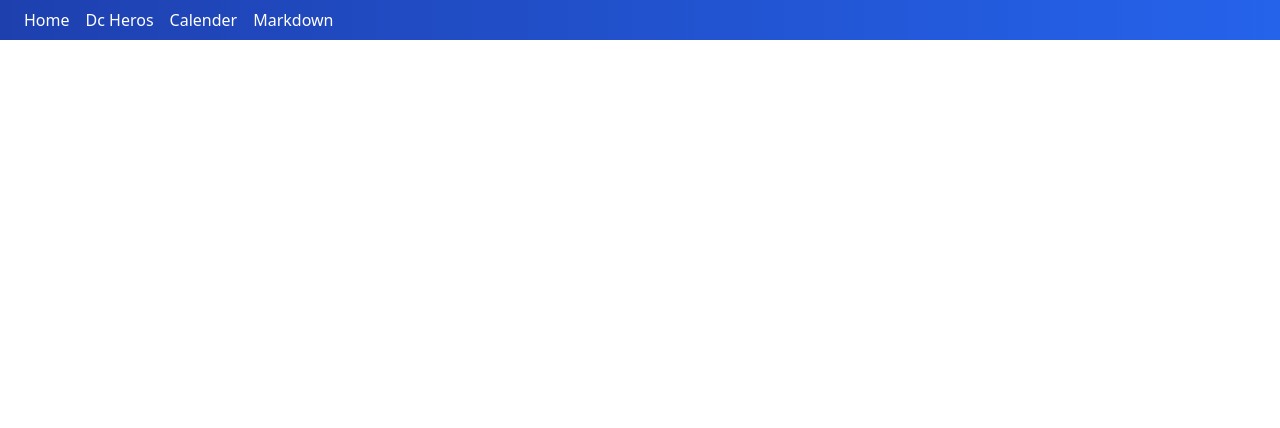
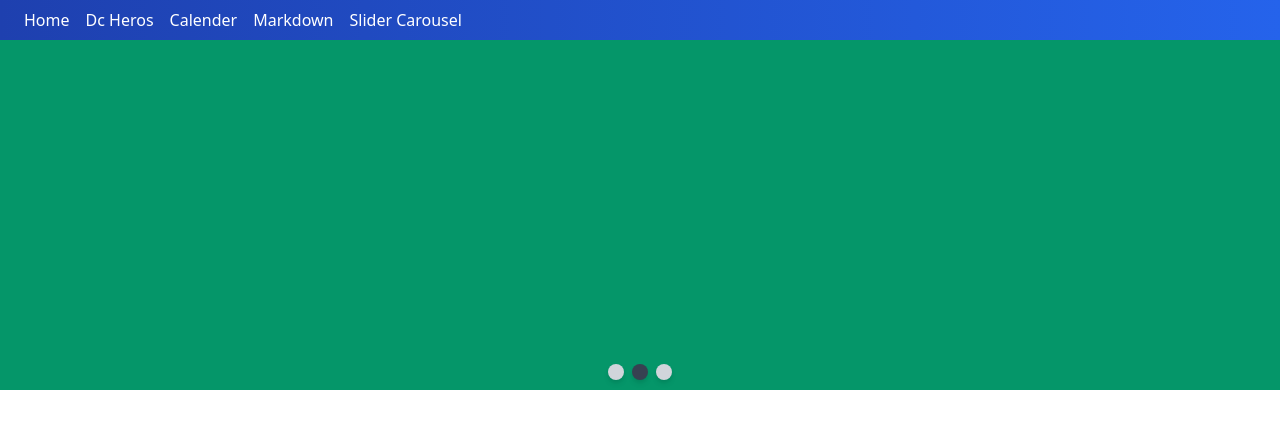
Before and after one commit to ProMahmudul/vue-10-apps, a Vue app: page /slider in a window 1280 px wide. Shown: the top 428 px of the page. Built offline with nearby package versions, Linux system fonts and the light colour scheme.

Commit message:
Slider added

```diff
--- a/src/components/AppHeader.vue
+++ b/src/components/AppHeader.vue
@@ -14,6 +14,7 @@
         { title: "Dc Heros", to: "/dc-heros" },
         { title: "Calender", to: "/calender" },
         { title: "Markdown", to: "/markdown" },
+        { title: "Slider Carousel", to: "/slider" },
       ],
     };
   },
--- a/src/pages/Markdown.vue
+++ b/src/pages/Markdown.vue
@@ -21,7 +21,7 @@
   mixins: [debounce],
   data() {
     return {
-      text: ""
+      text: "",
     };
   },
   computed: {
--- /dev/null
+++ b/src/pages/Slider.vue
@@ -0,0 +1,79 @@
+<template>
+  <div class="flex flex-wrap w-full relative">
+    <div class="w-full absolute" v-for="(color, index) in sliders" :key="color">
+      <transition name="fade">
+        <div
+          v-if="currentSlide == index"
+          :class="color"
+          style="height: 350px"
+        ></div>
+      </transition>
+    </div>
+    <div style="height: 340px">
+      <div class="absolute bottom-0 flex justify-center w-full">
+        <div
+          v-for="(slider, index) in sliders"
+          :key="slider"
+          @click="makeActive(index)"
+          class="w-4 h-4 mx-1 rounded-full z-10 cursor-pointer shadow-md"
+          :class="currentSlide == index ? 'bg-gray-700' : 'bg-gray-300'"
+        ></div>
+      </div>
+    </div>
+    <!-- <div class="my-10 flex w-full">
+      <div class="m-auto">
+        <transition name="fade">
+          <h1 v-if="isTitleShowing">Slider Carousel</h1>
+        </transition>
+        <button
+          @click="isTitleShowing = !isTitleShowing"
+          class="px-2 rounded border"
+        >
+          Toggle Text
+        </button>
+      </div>
+    </div> -->
+  </div>
+</template>
+
+<script>
+export default {
+  data() {
+    return {
+      currentSlide: 0,
+      sliders: ["bg-yellow-600", "bg-green-600", "bg-red-600"],
+      interval: "",
+      isTitleShowing: true,
+    };
+  },
+  methods: {
+    makeActive(index) {
+      this.currentSlide = index;
+    },
+  },
+  mounted() {
+    this.interval = setInterval(() => {
+      this.currentSlide === 2 ? (this.currentSlide = 0) : this.currentSlide++;
+    }, 3000);
+  },
+  beforeUnmount() {
+    clearInterval(this.interval);
+  },
+};
+</script>
+
+<style>
+.fade-enter-active,
+.fade-leave-active {
+  transition: all 1s ease;
+}
+
+.fade-enter-from {
+  opacity: 0;
+  transform: translateX(100%);
+}
+.fade-leave-to {
+  opacity: 0;
+  transform: translateX(-100%);
+}
+</style>
--- a/src/router.js
+++ b/src/router.js
@@ -3,12 +3,14 @@
 import Calender from './pages/Calender';
 import Home from './pages/Home';
 import Markdown from './pages/Markdown';
+import Slider from './pages/Slider';
 
 const routes = [
      { path: '/', component: Home },
      { path: '/dc-heros', component: DcHeroes },
      { path: '/calender', component: Calender },
-     { path: '/markdown', component: Markdown }
+     { path: '/markdown', component: Markdown },
+     { path: '/slider', component: Slider }
 ]
 
 const router = createRouter({
```
Also changed, not shown: 1 other file (tests, documents, lock files or other folders).
